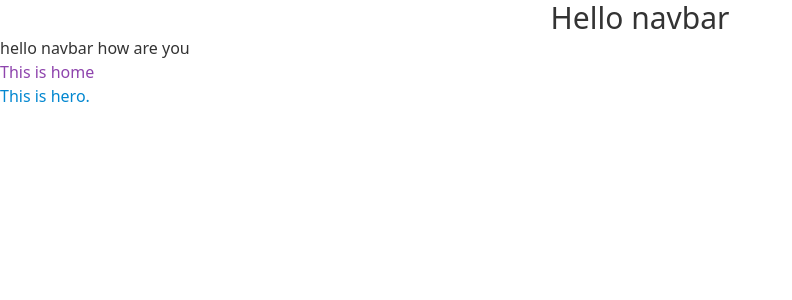
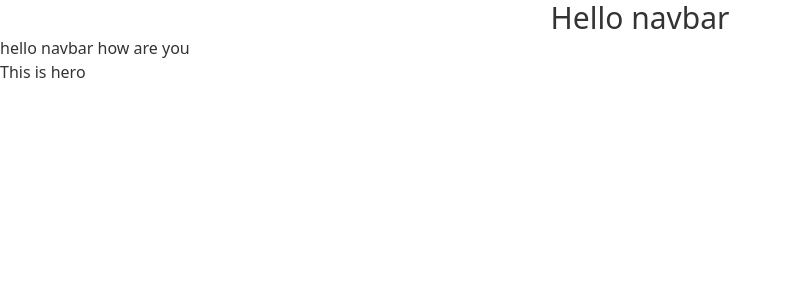
Before and after one commit to abdulawalsuhail/Reasume_Builder_0.6_Client, a React (Create React App) app: page / in a window 1280 px wide. Shown: the top 300 px of the page, without its empty margins (0-792 px from the left). Built offline with nearby package versions, Linux system fonts and the light colour scheme.

Commit message:
route added

```diff
--- a/package.json
+++ b/package.json
@@ -9,6 +9,7 @@
     "daisyui": "^2.19.0",
     "react": "^18.2.0",
     "react-dom": "^18.2.0",
+    "react-router-dom": "^6.3.0",
     "react-scripts": "5.0.1",
     "web-vitals": "^2.1.4"
   },
--- a/src/App.js
+++ b/src/App.js
@@ -1,12 +1,16 @@
 import "./App.css";
 import Navbar from "./Components/Navbar/Navbar";
 import Home from "./Pages/Home/Home";
+import { Routes, Route } from "react-router-dom";
 
 function App() {
   return (
     <div>
       <Navbar />
-      <Home />
+      <Routes>
+        <Route path="/" element={<Home />}></Route>
+        <Route path="/home" element={<Home />}></Route>
+      </Routes>
     </div>
   );
 }
--- a/src/Pages/Home/Hero.js
+++ /dev/null
@@ -1,11 +0,0 @@
-import React from 'react';
-
-const Hero = () => {
-    return (
-        <div>
-            <h1 className='text-secondary'>This is hero.</h1>
-        </div>
-    );
-};
-
-export default Hero;
--- /dev/null
+++ b/src/Pages/Home/Hero/Hero.js
@@ -0,0 +1,11 @@
+import React from "react";
+
+const hero = () => {
+  return (
+    <div>
+      <h2>This is hero</h2>
+    </div>
+  );
+};
+
+export default hero;
--- a/src/Pages/Home/Home.js
+++ b/src/Pages/Home/Home.js
@@ -1,11 +1,10 @@
 import React from "react";
-import Hero from "./Hero";
+import Hero from "./Hero/Hero";
 
 const Home = () => {
   return (
     <div>
-      <h3 className="text-primary">This is home</h3>
-      <Hero/>
+      <Hero />
     </div>
   );
 };
--- a/src/index.js
+++ b/src/index.js
@@ -1,13 +1,16 @@
-import React from 'react';
-import ReactDOM from 'react-dom/client';
-import './index.css';
-import App from './App';
-import reportWebVitals from './reportWebVitals';
+import React from "react";
+import ReactDOM from "react-dom/client";
+import "./index.css";
+import App from "./App";
+import reportWebVitals from "./reportWebVitals";
+import { BrowserRouter } from "react-router-dom";
 
-const root = ReactDOM.createRoot(document.getElementById('root'));
+const root = ReactDOM.createRoot(document.getElementById("root"));
 root.render(
   <React.StrictMode>
-    <App />
+    <BrowserRouter>
+      <App />
+    </BrowserRouter>
   </React.StrictMode>
 );
 
```
Also changed, not shown: 1 other file (tests, documents, lock files or other folders).
